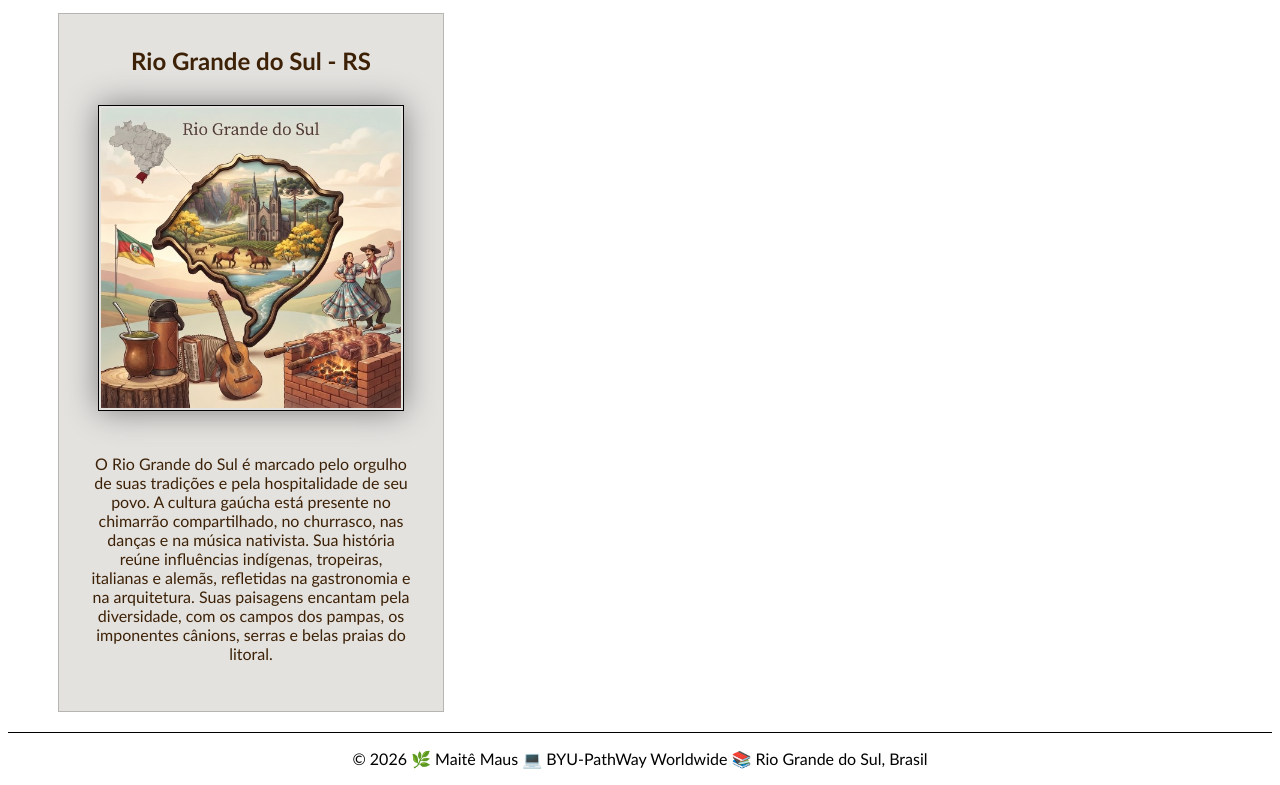
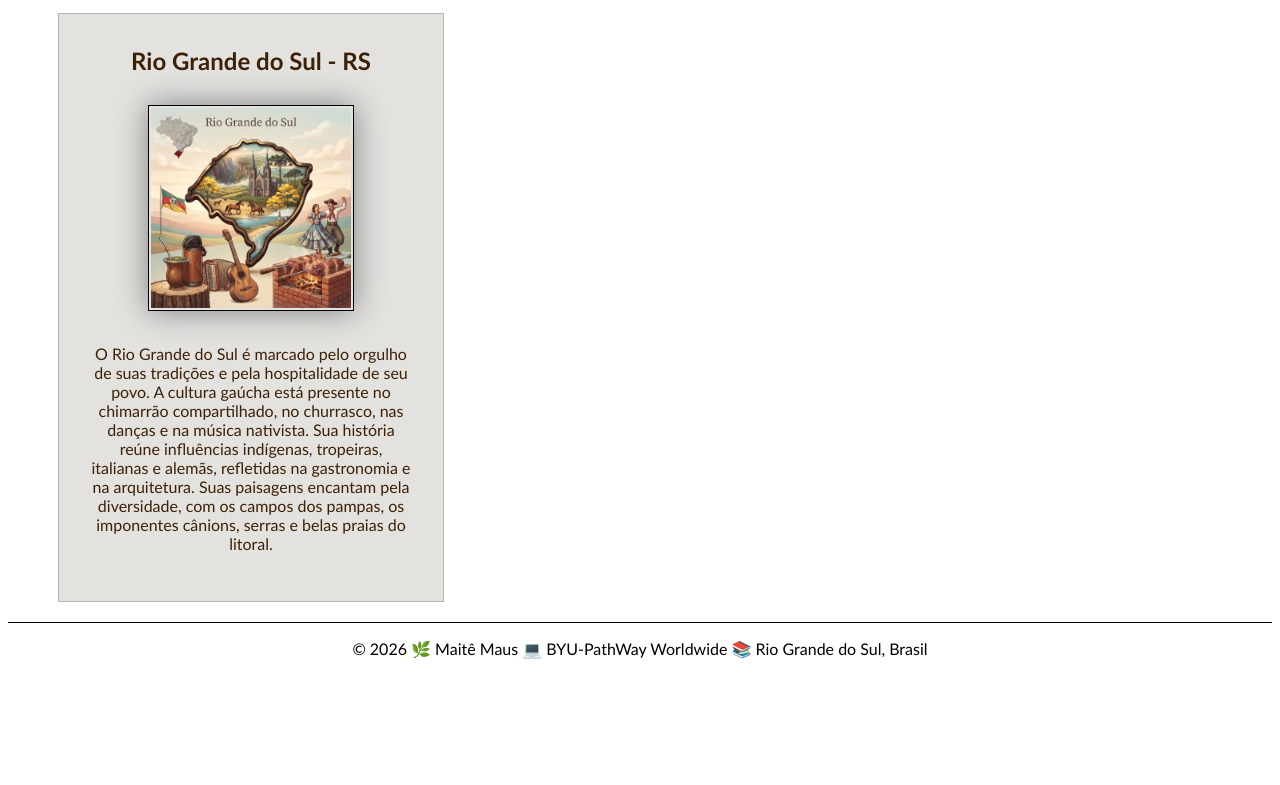
Before and after one commit to mausmaite/wdd130, a plain HTML site: page index.html in a window 1280 px wide. Shown: the part 616-1401 px from the top of the page. After the commit the page ends 1291 px from the top, so only its background shows below. Drawn offline with Linux system fonts and the light colour scheme.

Commit message:
Alterações após nova auditoria

```diff
--- a/estilos/estilos.css
+++ b/estilos/estilos.css
@@ -53,7 +53,7 @@ aside {
 }
 
 aside img {
-    width: 300px;
+    width: 200px;
     height: auto;
     margin-top: 10px;
 }
@@ -65,7 +65,7 @@ aside h2 {
 }
 
 aside p {
-    margin-top: 40px;
+    margin-top: 30px;
 }
 
 main img {
```
